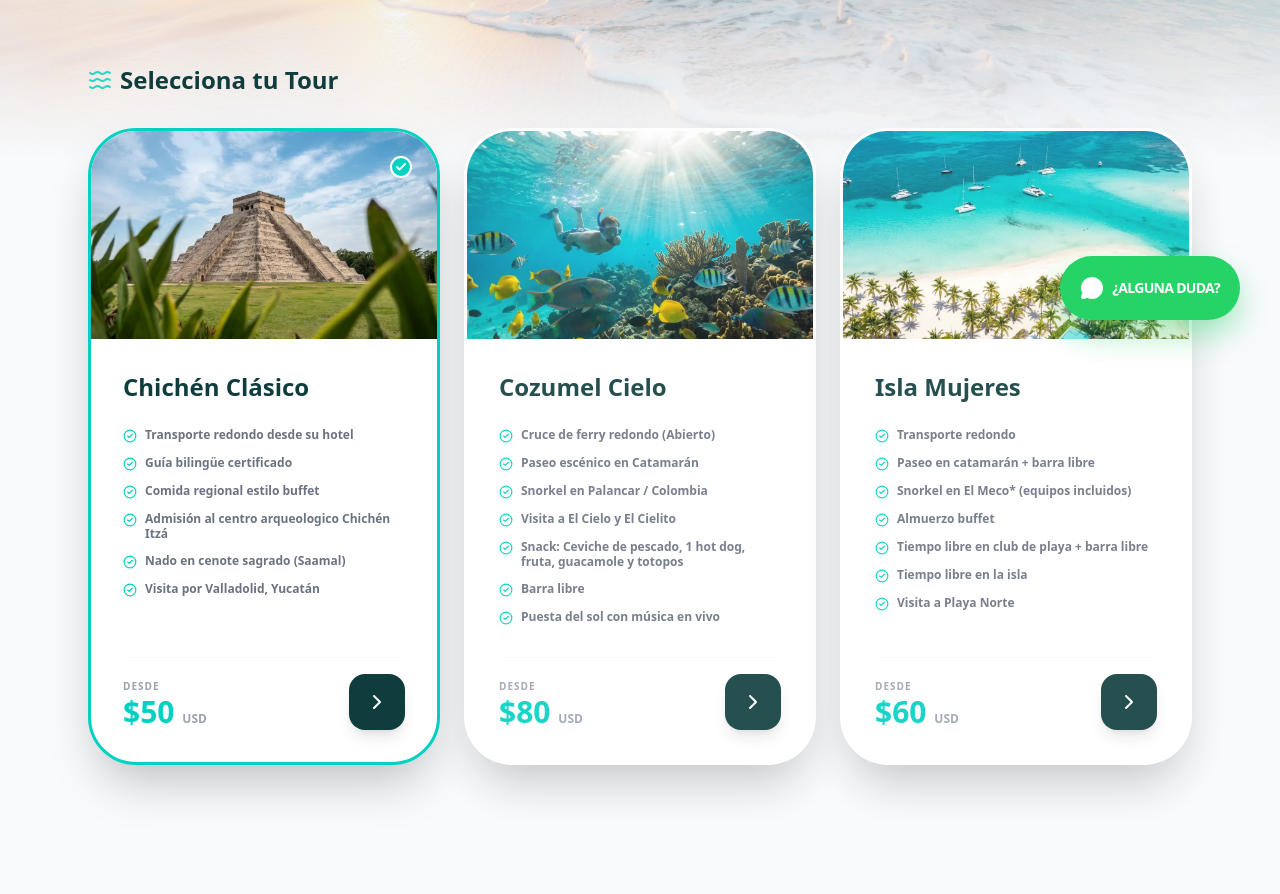
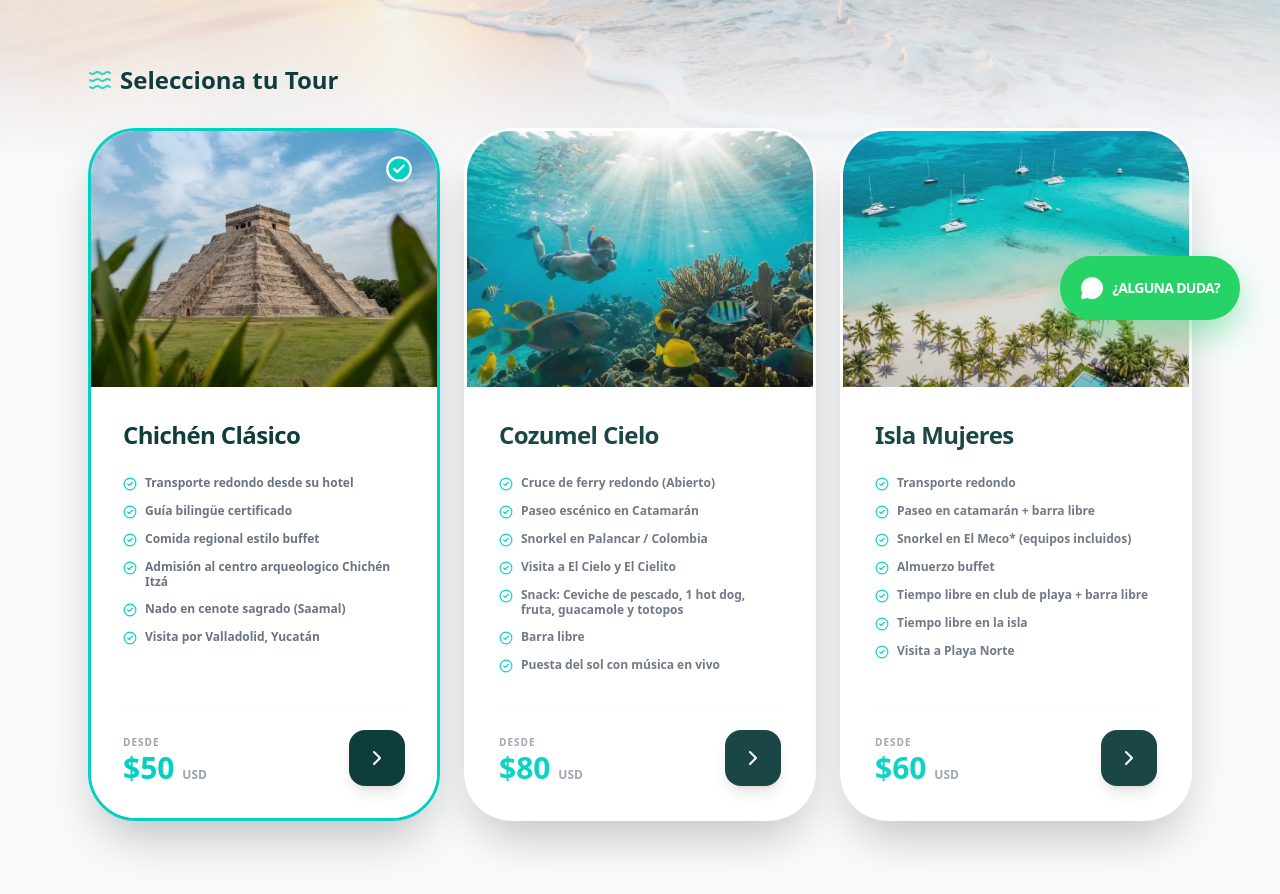
Before and after one commit to ginikang3/tour-booking-reservation, a Next.js app: page / in a window 1280 px wide. Shown: the part 440-1334 px from the top of the page. Built offline with nearby package versions, Linux system fonts and the light colour scheme.

Commit message:
원하는 메시지

```diff
--- a/app/page.tsx
+++ b/app/page.tsx
@@ -129,38 +129,40 @@ export default function TourBookingPage() {
         <div className="absolute inset-0 bg-gradient-to-b from-black/40 via-transparent to-[#F8FAFC]" />
       </section>
 
-      {/* --- TOUR SELECTION SECTION (Mobile Horizontal Scroll) --- */}
+      {/* --- TOUR SELECTION SECTION (Mobile Layout Fixed) --- */}
       <section className="max-w-6xl mx-auto -mt-24 relative z-20 pb-32">
         <div className="px-6 flex items-center justify-between mb-8">
           <h2 className="text-2xl font-black flex items-center gap-2 text-[#0f3d3e]">
             <Waves className="text-[#00d1c1] animate-pulse" /> Selecciona tu Tour
           </h2>
-          <span className="md:hidden text-[10px] font-black text-gray-400 uppercase tracking-widest animate-bounce">Desliza →</span>
+          <span className="md:hidden text-[10px] font-black text-gray-400 uppercase tracking-widest animate-pulse">Desliza →</span>
         </div>
 
-        {/* 모바일 가로 스크롤 컨테이너 */}
-        <div className="flex md:grid md:grid-cols-3 gap-6 overflow-x-auto md:overflow-visible px-6 pb-8 no-scrollbar snap-x snap-mandatory">
+        {/* 가로 스크롤 및 카드 레이아웃 정밀 수정 */}
+        <div className="flex md:grid md:grid-cols-3 gap-6 overflow-x-auto md:overflow-visible px-6 pb-12 no-scrollbar snap-x snap-mandatory">
           {TOURS.map((tour) => (
             <motion.div
               key={tour.id}
-              whileHover={{ y: -10 }}
               className={cn(
-                "snap-center shrink-0 min-w-[85vw] md:min-w-0 bg-white rounded-[3rem] shadow-2xl cursor-pointer border-[3px] transition-all relative overflow-hidden flex flex-col h-full",
-                selectedTour.id === tour.id ? "border-[#00d1c1]" : "border-transparent opacity-90 hover:opacity-100"
+                "snap-center shrink-0 w-[calc(100vw-48px)] md:w-auto bg-white rounded-[3rem] shadow-2xl cursor-pointer border-[3px] transition-all relative overflow-hidden flex flex-col",
+                selectedTour.id === tour.id ? "border-[#00d1c1]" : "border-transparent opacity-95"
               )}
               onClick={() => setSelectedTour(tour)}
             >
-              <div className="h-52 w-full relative">
+              {/* 이미지 영역 고정 */}
+              <div className="h-64 w-full relative shrink-0">
                 <img src={tour.image} alt={tour.name} className="w-full h-full object-cover" />
                 {selectedTour.id === tour.id && (
-                  <div className="absolute top-6 right-6 text-[#00d1c1]">
-                    <CheckCircle2 size={24} fill="#00d1c1" className="text-white" />
+                  <div className="absolute top-6 right-6 z-10">
+                    <CheckCircle2 size={28} fill="#00d1c1" className="text-white shadow-xl" />
                   </div>
                 )}
+                <div className="absolute inset-0 bg-gradient-to-t from-black/20 to-transparent" />
               </div>
 
-              <div className="p-8 flex flex-col flex-grow">
-                <h3 className="text-2xl font-black mb-6">{tour.name}</h3>
+              {/* 정보 영역 */}
+              <div className="p-8 flex flex-col flex-grow bg-white">
+                <h3 className="text-2xl font-black mb-6 tracking-tight">{tour.name}</h3>
                 <div className="space-y-3 mb-8 flex-grow">
                   {tour.features.map((feature, index) => (
                     <div key={index} className="flex items-start gap-2">
@@ -169,14 +171,15 @@ export default function TourBookingPage() {
                     </div>
                   ))}
                 </div>
-                <div className="flex justify-between items-end pt-4 border-t border-gray-50">
+
+                <div className="flex justify-between items-end pt-6 border-t border-gray-50 mt-auto">
                   <div className="flex flex-col">
                     <span className="text-[10px] font-black text-gray-400 uppercase tracking-widest">Desde</span>
                     <span className="text-3xl font-black text-[#00d1c1]">${tour.price} <small className="text-xs text-gray-400">USD</small></span>
                   </div>
                   <button
                     onClick={(e) => { e.stopPropagation(); setSelectedTour(tour); setIsBookingOpen(true); }}
-                    className="bg-[#0f3d3e] text-white w-14 h-14 rounded-2xl flex items-center justify-center hover:bg-[#00d1c1] transition-colors shadow-lg"
+                    className="bg-[#0f3d3e] text-white w-14 h-14 rounded-2xl flex items-center justify-center hover:bg-[#00d1c1] active:scale-90 transition-all shadow-lg"
                   >
                     <ChevronRight size={24} />
                   </button>
@@ -193,7 +196,7 @@ export default function TourBookingPage() {
         <span className="hidden md:inline">¿Alguna duda?</span>
       </a>
 
-      {/* --- BOOKING MODAL --- (Atomic Update - Validation & Summary) */}
+      {/* --- BOOKING MODAL --- (Atomic Update) */}
       <AnimatePresence>
         {isBookingOpen && (
           <motion.div
```
